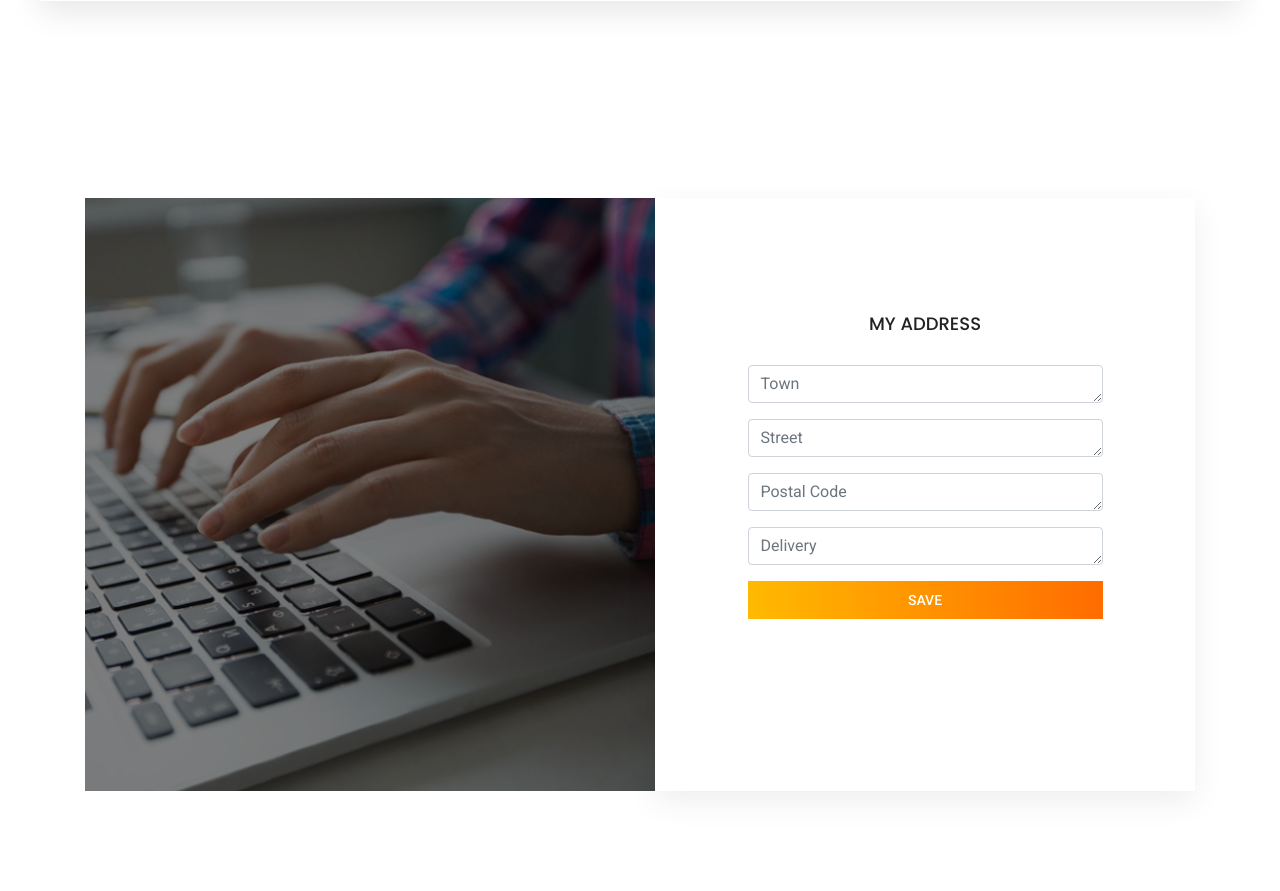
After one commit to BoyanPavlov03/Online-shop, a Flask app: template templates/address.html in a window 1280 px wide. The commit adds this page. Shown: the part 132-1023 px from the top of the page. Run offline with Flask 2, Linux system fonts and the light colour scheme; the template is opened without the code that fills it, so the values that code supplies are empty; some libraries are stand-ins or nearby versions.

Commit message:
Fixed Cart/WishList + Address

```diff
--- a/app.py
+++ b/app.py
@@ -49,7 +49,8 @@ def addrating(product_id):
         if rating > 5 or rating < 0:
             return redirect(url_for('product',product_id=product_id))
 
-        if Rating.query.filter_by(user_id=current_user.id).first():
+        checker = Rating.query.filter_by(user_id=current_user.id).filter_by(product_id=product_id).first()
+        if checker:
             return redirect(url_for('product',product_id=product_id))
 
         r = Rating(user_id=current_user.id,product_id=product_id,rating=rating)
@@ -78,7 +79,7 @@ def addcartfromwish(product_id):
     db.session.add(cart)
     db.session.commit()
 
-    return redirect(url_for('wishlist'))
+    return redirect(url_for('wishlist',user_id=current_user.id))
 
 @app.route('/addcartfromproduct/<int:product_id>', methods=['GET','POST'])
 @login_required
@@ -105,7 +106,7 @@ def removecart(product_id):
     db.session.delete(cart)
     db.session.commit()
 
-    return redirect(url_for('cart'))
+    return redirect(url_for('cart',user_id=current_user.id))
 
 @app.route('/addwish/<int:product_id>', methods=['GET','POST'])
 @login_required
@@ -123,7 +124,7 @@ def removewish(product_id):
     db.session.delete(wish)
     db.session.commit()
 
-    return redirect(url_for('wishlist'))
+    return redirect(url_for('wishlist',user_id=current_user.id))
 
 @app.route('/newcategory', methods=['GET', 'POST'])
 @login_required
@@ -190,18 +191,26 @@ def product(product_id):
 
     return render_template("product_details.html",product=product,category=category)
 
-@app.route('/cart')
-def cart():
-    result=db.session.query(Product,Cart).outerjoin(Product, Product.id == Cart.product_id).all()
+@app.route('/cart/<int:user_id>')
+@login_required
+def cart(user_id):
+    if user_id != current_user.id:
+        return redirect(url_for('home'))
+
+    result=db.session.query(Product,Cart).filter(Cart.user_id == current_user.id).outerjoin(Product, Product.id == Cart.product_id).all()
     total = 0
     for r in result:
         total += r[0].price
 
     return render_template("cart.html",products=result,total=total)
 
-@app.route('/wishlist')
-def wishlist():
-    result=db.session.query(Product,Wish).outerjoin(Product, Product.id == Wish.product_id).all()
+@app.route('/wishlist/<int:user_id>')
+@login_required
+def wishlist(user_id):
+    if user_id != current_user.id:
+        return redirect(url_for('home'))
+
+    result=db.session.query(Product,Wish).filter(Wish.user_id == current_user.id).outerjoin(Product, Product.id == Wish.product_id).all()
 
     return render_template("wishlist.html",products=result)
 
@@ -276,6 +285,31 @@ def login():
 
     return render_template('login.html')
 
+@app.route('/myaddress/<int:user_id>', methods=['GET', 'POST'])
+@login_required
+def myaddress(user_id):
+    address_check = Address.query.filter_by(user_id=current_user.id).first()
+    if request.method == "POST":
+        town = request.form.get('town')
+        street = request.form.get('street')
+        delivery = request.form.get('delivery')
+        postal_code = request.form.get('postal_code')
+
+        if not address_check:
+            address = Address(town=town,street=street,delivery=delivery,postal_code=postal_code,user_id=user_id)
+            db.session.add(address)
+        else:
+            address_check.town = town
+            address_check.street = street
+            address_check.delivery = delivery
+            address_check.postal_code = postal_code
+
+        db.session.commit()
+
+        return redirect(url_for('home'))
+
+    return render_template("address.html",address=Address.query.filter_by(user_id=current_user.id).first())
+
 @app.route("/logout")
 @login_required
 def logout():
--- /dev/null
+++ b/templates/address.html
@@ -0,0 +1,43 @@
+{% extends "base.html" %}
+
+{% block title %} My Address {% endblock %}
+
+{% block content %}
+<section class="banner-area organic-breadcrumb">
+</section>
+
+<section class="login_box_area section_gap">
+    <div class="container">
+        <div class="row">
+            <div class="col-lg-6">
+                <div class="login_box_img">
+                    <img class="img-fluid" src="../static/img/login.jpg" alt="">
+                </div>
+            </div>
+            <div class="col-lg-6">
+                <div class="login_form_inner">
+                    <h3>My Address</h3>
+                    <form class="row login_form" action="/myaddress/{{current_user.id}}" method="POST">
+                        <div class="col-md-12 form-group">
+                            <textarea style="height:38px" type="text" class="form-control" id="town" name="town" placeholder="Town" onfocus="this.placeholder = ''" onblur="this.placeholder = 'Town'">{{address.town}}</textarea>
+                        </div>
+                        <div class="col-md-12 form-group">
+                            <textarea style="height:38px" class="form-control" id="street" name="street" placeholder="Street" onfocus="this.placeholder = ''" onblur="this.placeholder = 'Street'">{{address.street}}</textarea>
+                        </div>
+                        <div class="col-md-12 form-group">
+                            <textarea style="height:38px" class="form-control" id="postal_code" name="postal_code" placeholder="Postal Code" onfocus="this.placeholder = ''" onblur="this.placeholder = 'Postal Code'">{{address.postal_code}}</textarea>
+                        </div>
+                        <div class="col-md-12 form-group">
+                            <textarea style="height:38px" class="form-control" id="delivery" name="delivery" placeholder="Delivery" onfocus="this.placeholder = ''" onblur="this.placeholder = 'Delivery'">{{address.delivery}}</textarea>
+                        </div>
+                        <div class="col-md-12 form-group">
+                            <button type="submit" value="submit" class="primary-btn">Save</button>
+                        </div>
+                    </form>
+                </div>
+            </div>
+        </div>
+    </div>
+</section>
+
+{% endblock %}
--- a/templates/base.html
+++ b/templates/base.html
@@ -3,7 +3,6 @@
 <head>
 
     <meta name="viewport" content="width=device-width, initial-scale=1, shrink-to-fit=no">
-    <link rel="shortcut icon" href="img/fav.png">
     <meta name="author" content="CodePixar">
     <meta name="description" content="">
     <meta name="keywords" content="">
@@ -56,11 +55,12 @@
                     <div class="collapse navbar-collapse offset" id="navbarSupportedContent">
                         <ul class="nav navbar-nav menu_nav ml-auto">
                             <li class="nav-item"><a class="nav-link" href="/home">Home</a></li>
-                            <li class="nav-item"><a class="nav-link" href="/wishlist">WishList</a></li>
+                            <li class="nav-item"><a class="nav-link" href="/wishlist/{{current_user.id}}">WishList</a></li>
                             {% if not current_user.login_id %}
                             <li class="nav-item"><a class="nav-link" href="/login">Login</a></li>
                             <li class="nav-item"><a class="nav-link" href="/register">Register</a></li>
                             {% else %}
+                            <li class="nav-item"><a class="nav-link" href="/myaddress/{{current_user.id}}">My Address</a></li>
                             <li class="nav-item"><a class="nav-link" href="/logout">Logout</a></li>
                             {% endif %}
                             {% if current_user.is_administrator %}
@@ -68,15 +68,15 @@
                                 <a href="#" class="nav-link dropdown-toggle" data-toggle="dropdown" role="button" aria-haspopup="true" aria-expanded="false">Admin Settings</a>
                                 <ul class="dropdown-menu">
                                     <li class="nav-item"><a class="nav-link" href="/newcategory">New Category</a></li>
-                                    {% if categories %}
                                     <li class="nav-item"><a class="nav-link" href="/newproduct">New Product</a></li>
-                                    {% endif %}
                                 </ul>
                             </li>
                             {% endif %}
                         </ul>
                         <ul class="nav navbar-nav navbar-right">
-                            <li class="nav-item"><a href="/cart" class="cart"><span class="ti-bag"></span></a></li>
+                            {% if current_user.login_id %}
+                            <li class="nav-item"><a href="/cart/{{current_user.id}}" class="cart"><span class="ti-bag"></span></a></li>
+                            {% endif %}
                             <li class="nav-item">
                                 <button class="search"><span class="lnr lnr-magnifier" id="search"></span></button>
                             </li>
```
Also changed, not shown: models.py (+4 -4 lines).
